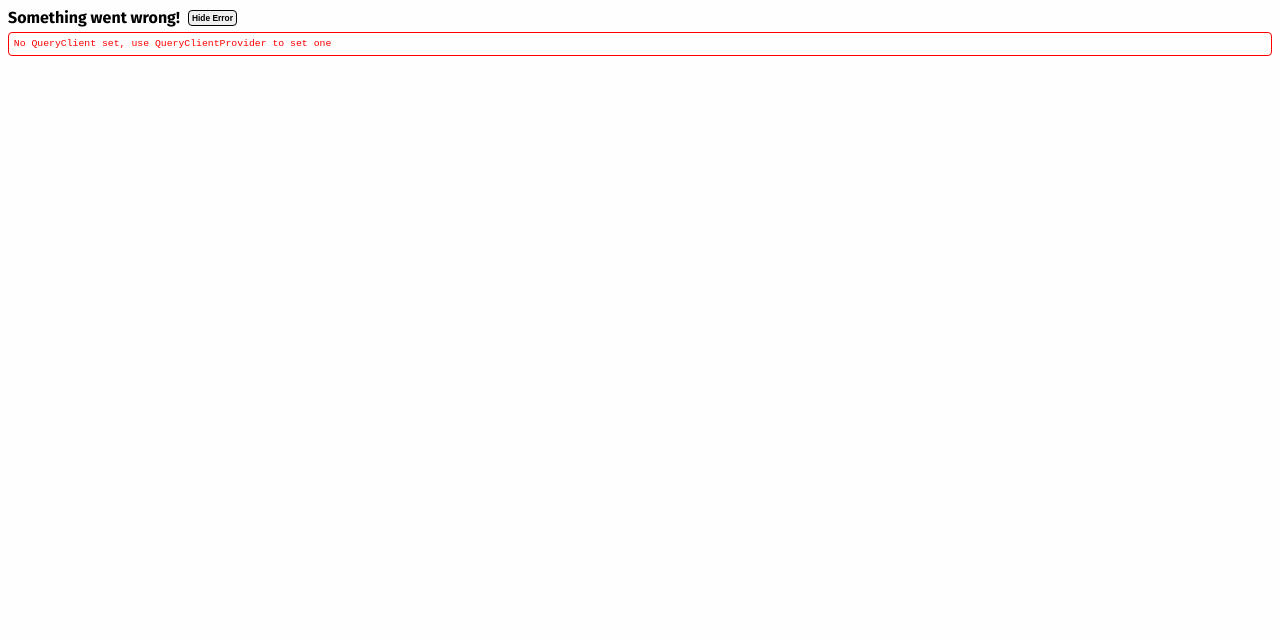
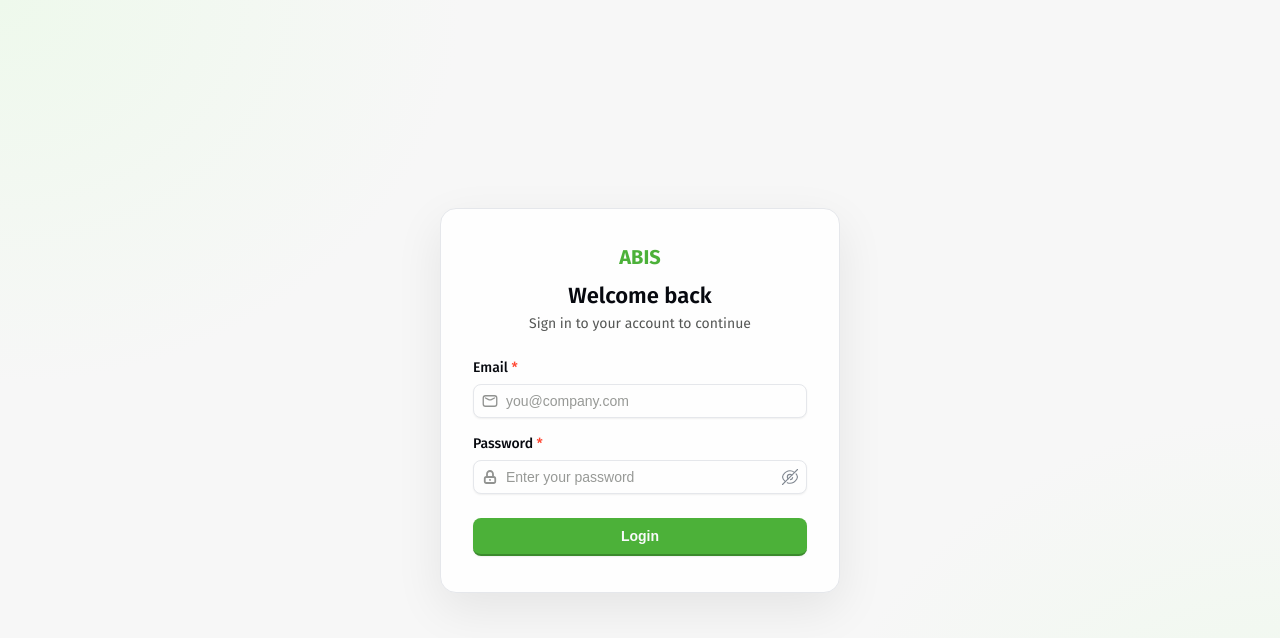
Before and after one commit to sandipsky/inventory-system-react, a React (Vite) app: page /login in a window 1280 px wide. Shown: the top 638 px of the page. Built offline with nearby package versions, Linux system fonts and the light colour scheme; a web font is replaced by a local one.

Commit message:
redesigned login

```diff
--- a/src/components/layout/main-layout/main-layout.css
+++ b/src/components/layout/main-layout/main-layout.css
@@ -14,9 +14,7 @@
 
 .page-content {
   flex: 1;
-  padding: 24px;
+  padding: 12px;
   overflow: auto;
-  font-size: 14px;
-  color: var(--text-secondary);
   background: var(--bg-light);
 }
--- a/src/features/auth/components/LoginPage.tsx
+++ b/src/features/auth/components/LoginPage.tsx
@@ -1,46 +1,73 @@
-import { useNavigate } from "@tanstack/react-router";
-import { useLogin } from "../auth.query"
-import { useState } from "react";
-import { useAuthStore } from "../auth.store";
+import { useState } from 'react';
+import { useNavigate } from '@tanstack/react-router';
+import { LUIButton, LUIEmailInput, LUIPasswordInput, useLUINotification } from '@/components';
+import { useLogin } from '../auth.query';
+import { useAuthStore } from '../auth.store';
+import './loginpage.css';
 
 export const LoginPage = () => {
   const login = useLogin();
   const navigate = useNavigate();
+  const notify = useLUINotification();
+  const setAuth = useAuthStore((s) => s.setAuth);
 
   const [email, setEmail] = useState('');
   const [password, setPassword] = useState('');
 
-    const setAuth = useAuthStore((s) => s.setAuth);
-
-    const handleLogin = () => {
+  const handleSubmit = () => {
     login.mutate(
       { email, password },
       {
         onSuccess: (data) => {
           setAuth(data.token, data.user);
-                    navigate({ to: '/products' });
+          navigate({ to: '/' });
+        },
+        onError: (error) => {
+          notify.error('Login failed', error.message || 'Unable to sign in', {
+            position: 'bottom',
+          });
         },
       },
-        )
-    }
+    );
+  };
 
   return (
-        <>
-            <h1>Login</h1>
-
-            <div>
-                <label>Username</label>
-                <input value={email} onChange={(e) => setEmail(e.target.value)} type="text" />
+    <div className="login-page">
+      <form
+        className="login-card"
+        onSubmit={(event) => {
+          event.preventDefault();
+          handleSubmit();
+        }}
+      >
+        <div className="login-header">
+          <div className="login-brand">ABIS</div>
+          <h1 className="login-title">Welcome back</h1>
+          <p className="login-subtitle">Sign in to your account to continue</p>
         </div>
 
-            <div>
-                <label>Password</label>
-                <input value={password} onChange={(e) => setPassword(e.target.value)} type="password" />
+        <LUIEmailInput
+          label="Email"
+          placeholder="you@company.com"
+          autoComplete="email"
+          required
+          value={email}
+          onChange={(e) => setEmail(e.target.value)}
+        />
+
+        <LUIPasswordInput
+          label="Password"
+          placeholder="Enter your password"
+          autoComplete="current-password"
+          required
+          value={password}
+          onChange={(e) => setPassword(e.target.value)}
+        />
+
+        <LUIButton type="submit" size="lg" width="full" disabled={login.isPending}>
+          {login.isPending ? 'Logging in…' : 'Login'}
+        </LUIButton>
+      </form>
     </div>
-
-            <button onClick={handleLogin} disabled={login.isPending} >Login</button>
-
-            {login.isError && login.error.message}
-        </>
-    )
-}
+  );
+};
--- /dev/null
+++ b/src/features/auth/components/loginpage.css
@@ -0,0 +1,75 @@
+.login-page {
+  min-height: 100vh;
+  width: 100%;
+  display: flex;
+  justify-content: center;
+  align-items: center;
+  padding: 24px;
+  background:
+    radial-gradient(60% 80% at 0% 0%, var(--accent-bg) 0%, transparent 60%),
+    radial-gradient(60% 80% at 100% 100%, var(--accent-bg) 0%, transparent 60%),
+    var(--bg-light);
+}
+
+.login-card {
+  display: flex;
+  flex-direction: column;
+  gap: 16px;
+  width: 100%;
+  max-width: 400px;
+  padding: 36px 32px;
+  background: var(--bg-lightest);
+  border: 1px solid var(--separator);
+  border-radius: 16px;
+  box-shadow: 0 16px 48px rgba(7, 9, 15, 0.08);
+}
+
+.login-header {
+  display: flex;
+  flex-direction: column;
+  align-items: center;
+  gap: 4px;
+  margin-bottom: 8px;
+  text-align: center;
+}
+
+.login-brand {
+  color: var(--accent);
+  font-size: 20px;
+  font-weight: 800;
+  margin-bottom: 8px;
+}
+
+.login-title {
+  color: var(--text-primary);
+  font-size: 22px;
+  font-weight: 600;
+  line-height: 28px;
+}
+
+.login-subtitle {
+  color: var(--text-secondary);
+  font-size: 14px;
+  line-height: 20px;
+}
+
+.login-card .btn {
+  margin-top: 8px;
+}
+
+@media (max-width: 480px) {
+  .login-page {
+    padding: 0;
+  }
+
+  .login-card {
+    max-width: none;
+    min-height: 100vh;
+    min-height: 100dvh;
+    justify-content: center;
+    padding: 24px 20px;
+    border: none;
+    border-radius: 0;
+    box-shadow: none;
+  }
+}
--- a/src/routes/_authenticated.tsx
+++ b/src/routes/_authenticated.tsx
@@ -1,10 +1,11 @@
 import { createFileRoute, Outlet, redirect } from '@tanstack/react-router'
 import { MainLayout } from '@/components'
-
-const isAuthenticated = true;
+import { useAuthStore } from '@/features/auth';
 
 export const Route = createFileRoute('/_authenticated')({
     beforeLoad: ({ location }) => {
+        const isAuthenticated = !!useAuthStore.getState().token;
+
         if (!isAuthenticated) {
             throw redirect({
                 to: '/login',
@@ -14,13 +15,9 @@ export const Route = createFileRoute('/_authenticated')({
             })
         }
     },
-    component: AuthenticatedLayout
-})
-
-function AuthenticatedLayout() {
-    return (
+    component: () => (
         <MainLayout>
             <Outlet />
         </MainLayout>
     )
-}
+})
```
Also changed, not shown: src/providers/AppProviders.tsx (+5 -2 lines). Lines whose indentation alone changed are shown as unchanged.
